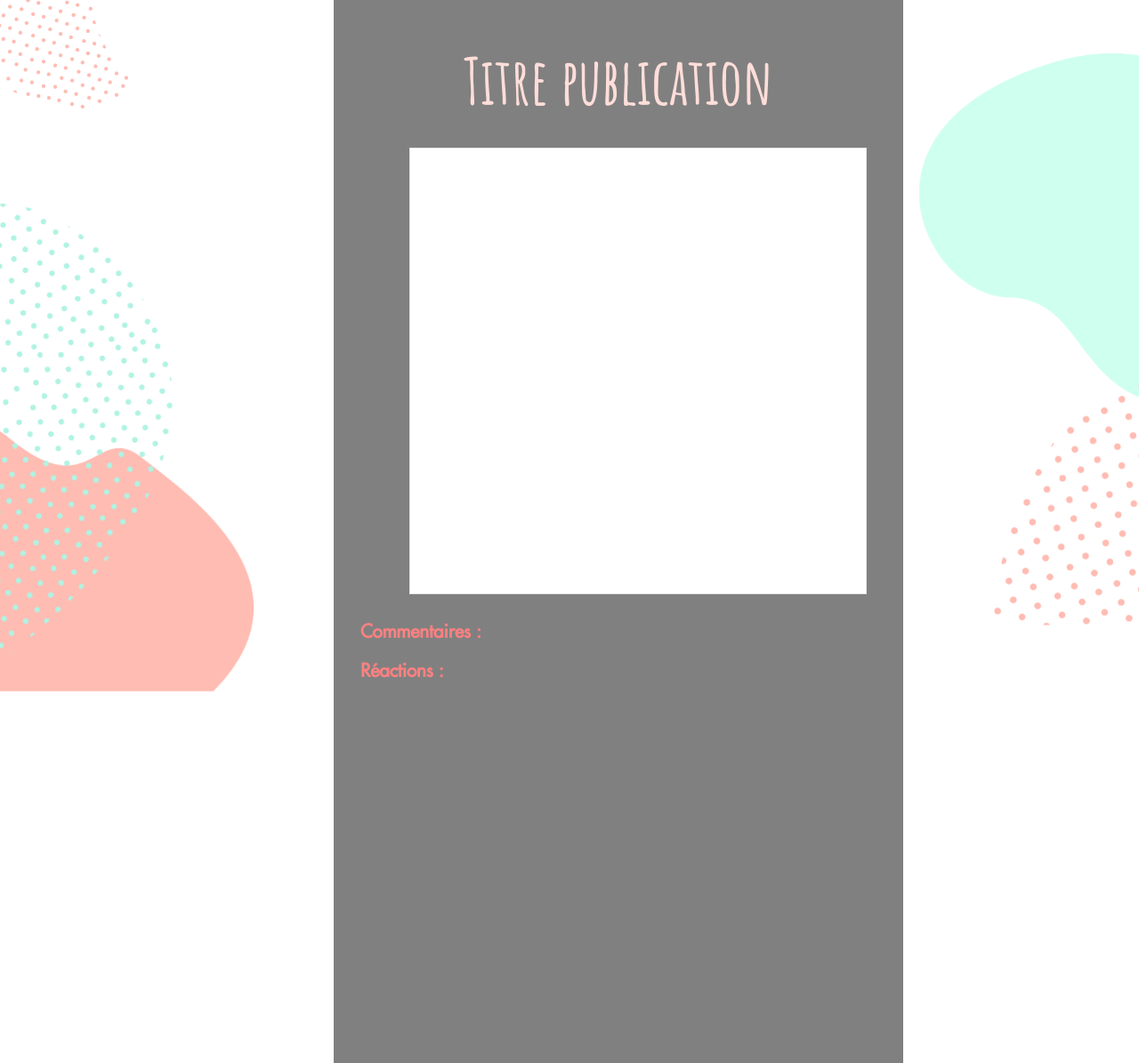
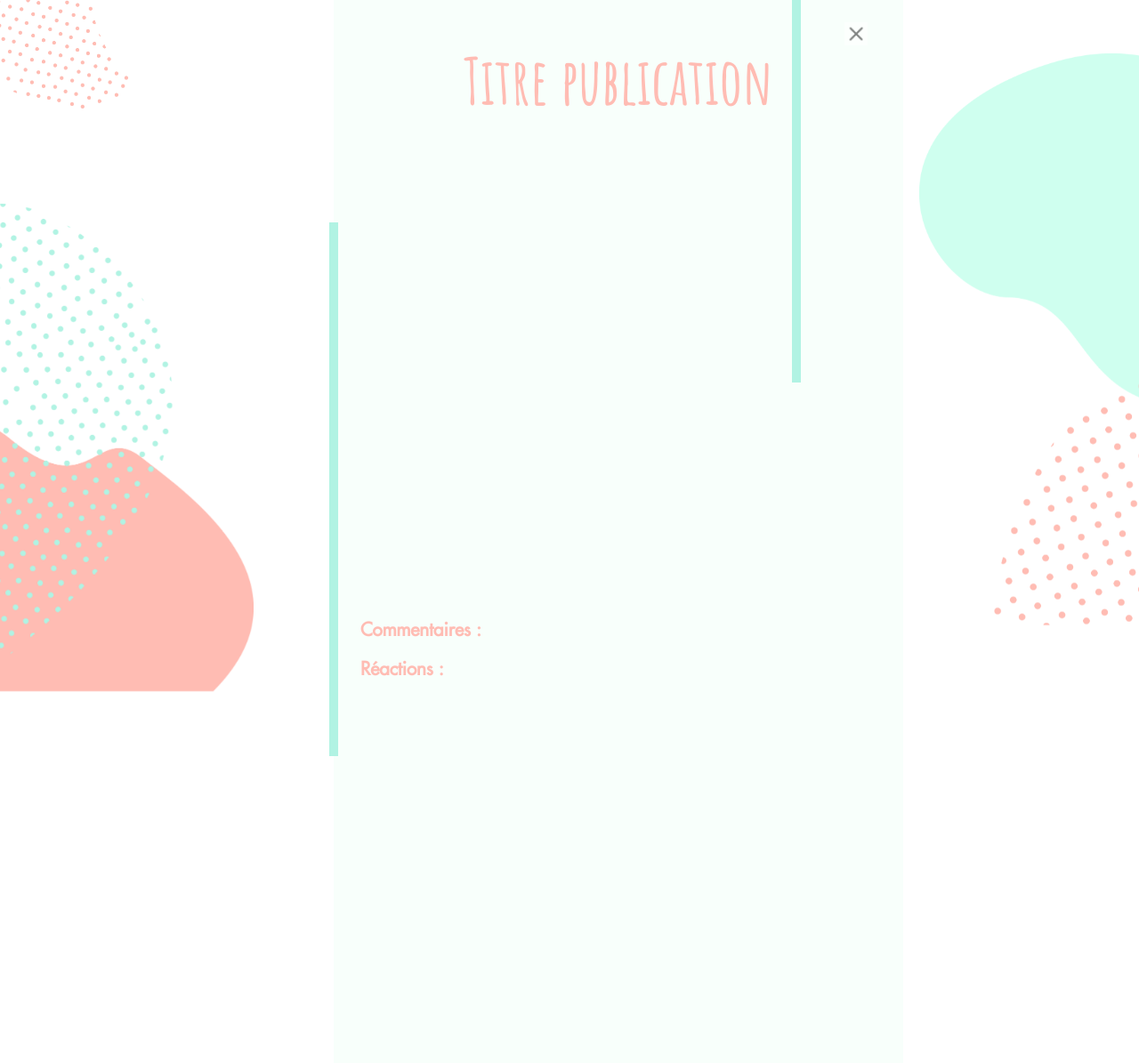
Before and after one commit to LafLaurine/imac-php-projet, a PHP site: page /publication.html in a window 1280 px wide. Shown: the whole page at 89% size. Run offline with PHP 8.4, Linux system fonts and the light colour scheme; data comes from the database, SQL or seed files in the repository.

Commit message:
Fin css publication

```diff
--- a/WEB/CSS/style.css
+++ b/WEB/CSS/style.css
@@ -95,7 +95,7 @@
 
 #go {
     text-decoration: none;
-    color: #B1F3E3;
+    color: #BBE4D7;
     font-size: 1.8em;
     margin-top: 450px;
 }
@@ -391,11 +391,17 @@
 #fullpublication {
     width: 50%;
     height: 150%;
-    background: black;
-    opacity: 0.5;
     position: absolute;
     left: 375px;
     top: -5px;
+}
+
+#fondPub {
+    background: #F5FFFA;
+    opacity: 0.7;
+    width: 100%;
+    height: 100%;
+    position: absolute;
 }
 
 #titrepubli {
@@ -414,8 +420,9 @@
     position: relative;
     left: 85px;
     top: -10px;
-    background: white;
-    border: 1.5px solid #CECECE;
+   /* background: white;
+    border: 1.5px solid #CECECE;*/
+    /* ZONE DE CONTENU DE LA PUBLICATION */
 }
 
 #publicontent {
@@ -427,7 +434,7 @@
 #commentaire {
     font-family: 'FuturaExtended';
     font-size: 1.1em;
-    color: red;
+    color: #FFBCB3;
     position: relative;
     left: 30px;
 }
@@ -435,7 +442,7 @@
 #reaction {
     font-family: 'FuturaExtended';
     font-size: 1.1em;
-    color: red;
+    color: #FFBCB3;
     position: relative;
     left: 30px;
 }
@@ -463,3 +470,29 @@
     right: -265px;
     top: 60px;
 }
+
+#rectVertPub {
+    width: 10px;
+    height: 600px;
+    position: absolute;
+    top: 250px;
+    left: 370px;
+    background: #B1F3E3;
+}
+
+#rectVertPub2 {
+    width: 10px;
+    height: 460px;
+    position: absolute;
+    top: -30px;
+    right: 380px;
+    background: #B1F3E3;
+}
+
+#closed_cross2 {
+    width: 4%; height: auto;
+    position: absolute;
+    right: 40px;
+    top : 30px;
+    opacity: 0.6;
+}
--- a/WEB/JS/generate_objects.js
+++ b/WEB/JS/generate_objects.js
@@ -66,3 +66,9 @@
 {
 	document.getElementById("publier").style.display = "block";
 }
+
+//ferme pop up new publication
+function pubClose()
+{
+	document.location.href="index.html";
+}
--- a/WEB/index.html
+++ b/WEB/index.html
@@ -70,12 +70,12 @@
 				<div id="modalContainer">
 					<input type="image" id="closed_cross" src="SRC/cross2.png" onclick="popupClose()" alt="Croix pour fermer la fenêtre"/>
 					<p id="titrePub">Titre :</p>
-					<input type="text" id="titre" name="titre" placeholder="Titre de la publication" required><br>
+					<input type="text" id="titre" name="titre" required><br>
 					<p id="listCat">Catégories</p>
 					<select id="publicategorie" name="publicategorie" size="0" required></select><img id="select-icon" src= "SRC/down-arrow.svg" alt="icône de flèche vers le bas"/><br>
 					<p id="listTopic">Topics</p>
 					<select id="publitopic" name="publitopic" size="0" required></select><img id="select-icon" src= "SRC/down-arrow.svg" alt="icône de flèche vers le bas"/><br>
-					<textarea id="contenu" name="contenu" placeholder="Contenu de la publication" required></textarea><br>
+					<textarea id="contenu" name="contenu"required></textarea><br>
 					<label for="file">Ajouter un fichier</label>
 					<input type="file" id="file" name="file" multiple accept=""><!-- Choisir les extensions qu'on accepte --><br>
 					<button type="submit" id="validerpubli" onclick="popupClose()">Publier</button>
--- a/WEB/publication.html
+++ b/WEB/publication.html
@@ -12,6 +12,8 @@
 	<img id="page2" alt="decor fond 2" src="SRC/page2.png"/>
 	<img id="page3" alt="decor fond 3" src="SRC/page3.png"/>
 	<div id="fullpublication">
+		<div id="fondPub"></div>
+		<input type="image" id="closed_cross2" src="SRC/cross2.png" onclick="pubClose()" alt="Croix pour fermer la fenêtre"/>
 		<h2 id="titrepubli">Titre publication</h2>
 		<div id="content">
 			<p id="publicontent"></p>
@@ -23,6 +25,8 @@
 			<h3>Réactions :</h3>
 		</div>
 	</div>
-
+	<div id="rectVertPub"></div>
+	<div id="rectVertPub2"></div>
+	<script src="JS/generate_objects.js"></script>
 </body>
 </html>
```
